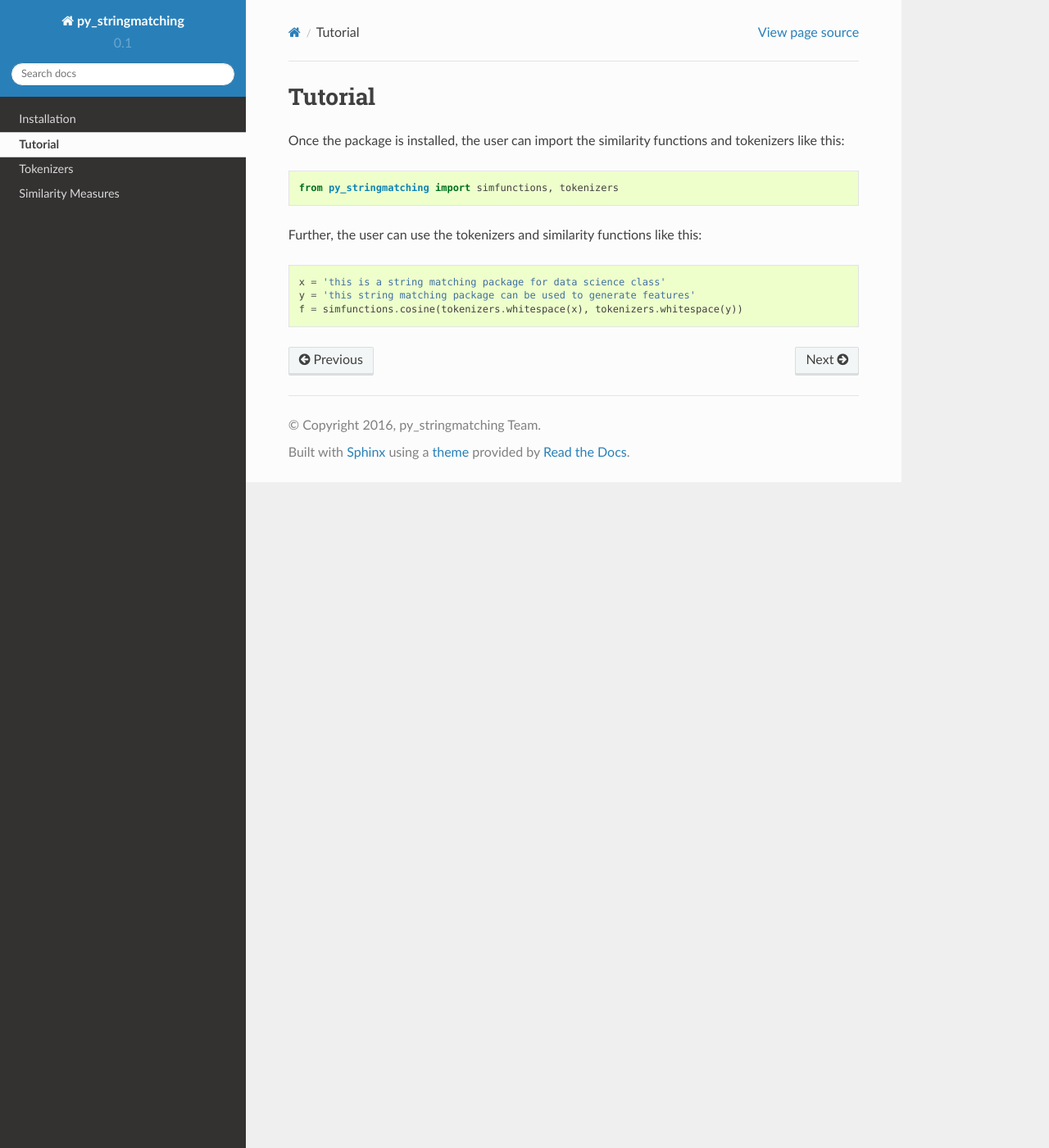
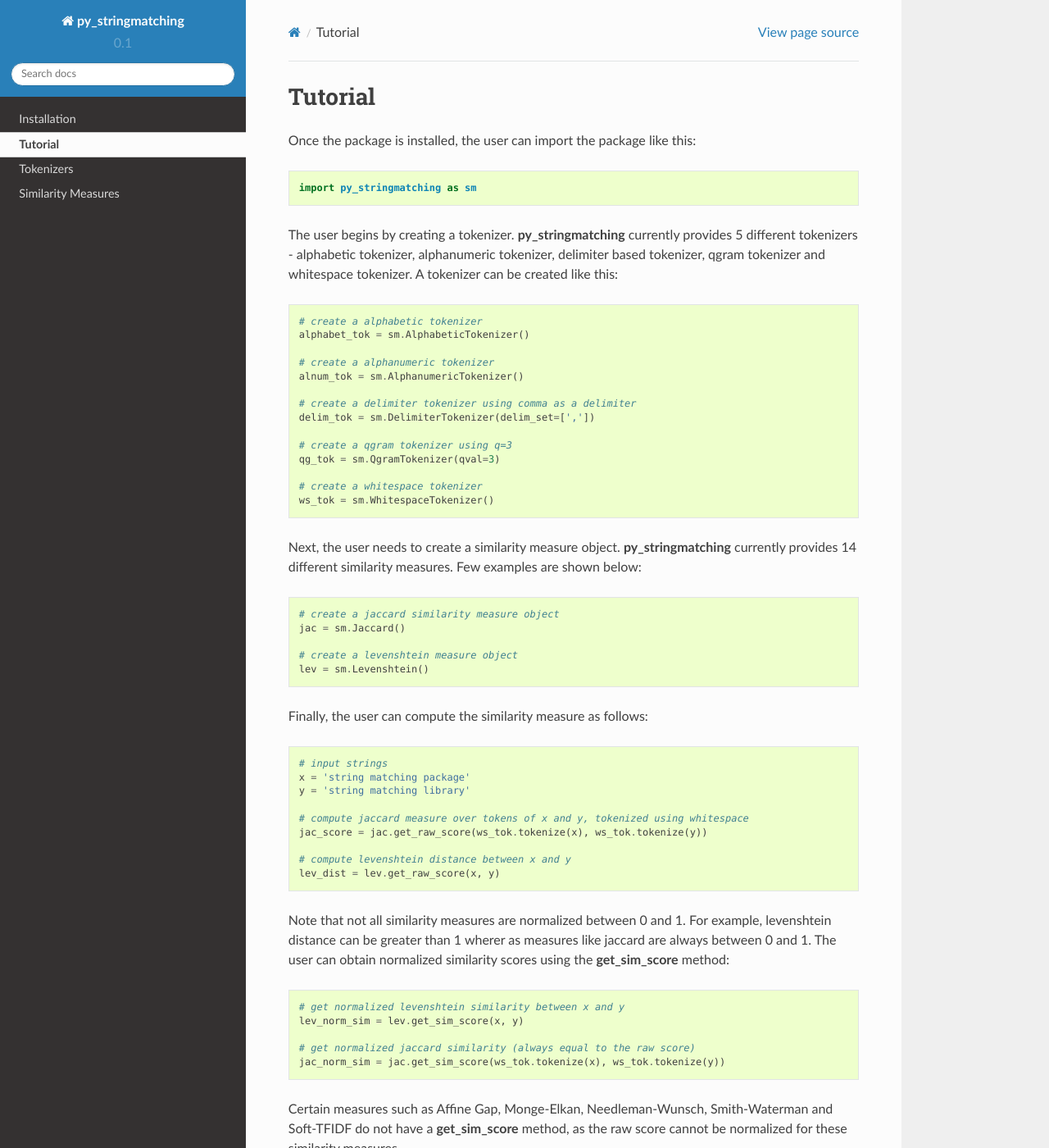
Before and after one commit to wynksaiddestroy/py_stringmatching, a Sphinx documentation site: the page built from docs/Tutorial.rst, in a window 1280 px wide and 1400 px high. Shown: the whole window at 82% size. Built offline with Sphinx 7.4.7 and the Read the Docs theme 2.0.0, drawn with Linux system fonts in a browser that asks for light colours.

Commit message:
Update Tutorial.rst

```diff
--- a/docs/Tutorial.rst
+++ b/docs/Tutorial.rst
@@ -1,12 +1,52 @@
 Tutorial
 ========
-Once the package is installed, the user can import the similarity functions and tokenizers
-like this::
+Once the package is installed, the user can import the package like this::
 
-    from py_stringmatching import simfunctions, tokenizers
+    import py_stringmatching as sm
 
-Further, the user can use the tokenizers and similarity functions like this::
+The user begins by creating a tokenizer. **py_stringmatching** currently provides 5 different tokenizers - alphabetic tokenizer, alphanumeric tokenizer, delimiter based tokenizer, qgram tokenizer and whitespace tokenizer. A tokenizer can be created like this::
 
-    x = 'this is a string matching package for data science class'
-    y = 'this string matching package can be used to generate features'
-    f = simfunctions.cosine(tokenizers.whitespace(x), tokenizers.whitespace(y))
+    # create a alphabetic tokenizer
+    alphabet_tok = sm.AlphabeticTokenizer()
+
+    # create a alphanumeric tokenizer
+    alnum_tok = sm.AlphanumericTokenizer()
+
+    # create a delimiter tokenizer using comma as a delimiter
+    delim_tok = sm.DelimiterTokenizer(delim_set=[','])
+
+    # create a qgram tokenizer using q=3
+    qg_tok = sm.QgramTokenizer(qval=3)
+
+    # create a whitespace tokenizer
+    ws_tok = sm.WhitespaceTokenizer()
+
+Next, the user needs to create a similarity measure object. **py_stringmatching** currently provides 14 different similarity measures. Few examples are shown below::
+
+    # create a jaccard similarity measure object
+    jac = sm.Jaccard()
+
+    # create a levenshtein measure object
+    lev = sm.Levenshtein()
+
+Finally, the user can compute the similarity measure as follows::
+
+    # input strings
+    x = 'string matching package'
+    y = 'string matching library'
+
+    # compute jaccard measure over tokens of x and y, tokenized using whitespace
+    jac_score = jac.get_raw_score(ws_tok.tokenize(x), ws_tok.tokenize(y))
+
+    # compute levenshtein distance between x and y
+    lev_dist = lev.get_raw_score(x, y)
+
+Note that not all similarity measures are normalized between 0 and 1. For example, levenshtein distance can be greater than 1 wherer as measures like jaccard are always between 0 and 1. The user can obtain normalized similarity scores using the **get_sim_score** method::
+
+    # get normalized levenshtein similarity between x and y
+    lev_norm_sim = lev.get_sim_score(x, y)
+
+    # get normalized jaccard similarity (always equal to the raw score)
+    jac_norm_sim = jac.get_sim_score(ws_tok.tokenize(x), ws_tok.tokenize(y))
+
+Certain measures such as Affine Gap, Monge-Elkan, Needleman-Wunsch, Smith-Waterman and Soft-TFIDF do not have a **get_sim_score** method, as the raw score cannot be normalized for these similarity measures.
```
